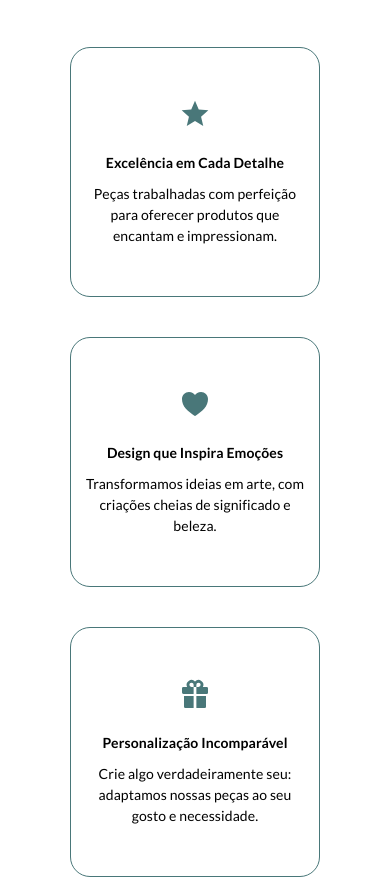
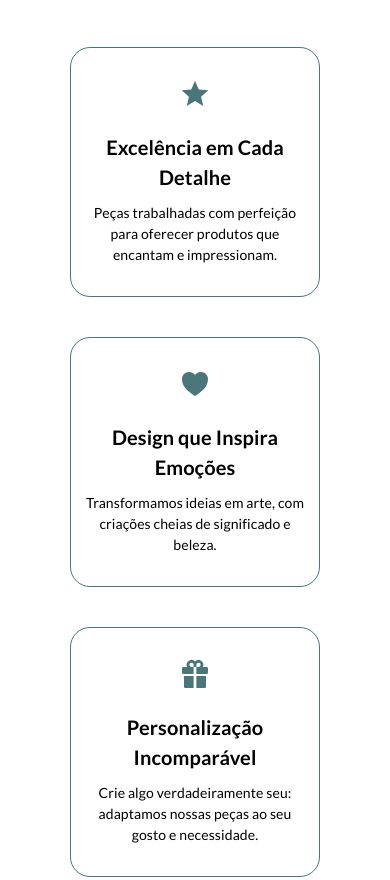
Before and after one commit to LuanCLF/Cilene-Artesanatos, a plain HTML site: page index.html in a window 390 px wide. Shown: the part 783-1663 px from the top of the page. Drawn offline with Linux system fonts and the light colour scheme.

Commit message:
change h4 font mobile

```diff
--- a/styles.css
+++ b/styles.css
@@ -41,7 +41,7 @@
   --font-h1: 3.8rem; /* 38px */
   --font-h2: 2.8rem; /* 28px */
   --font-h3: 2rem; /* 20px */
-  --font-h4: 1.4rem; /* 14px */
+  --font-h4: 2rem; /* 14px */
   --font-h5: 1rem; /* 10px */
   --font-h6: 0.8rem; /* 8px */
 
```
